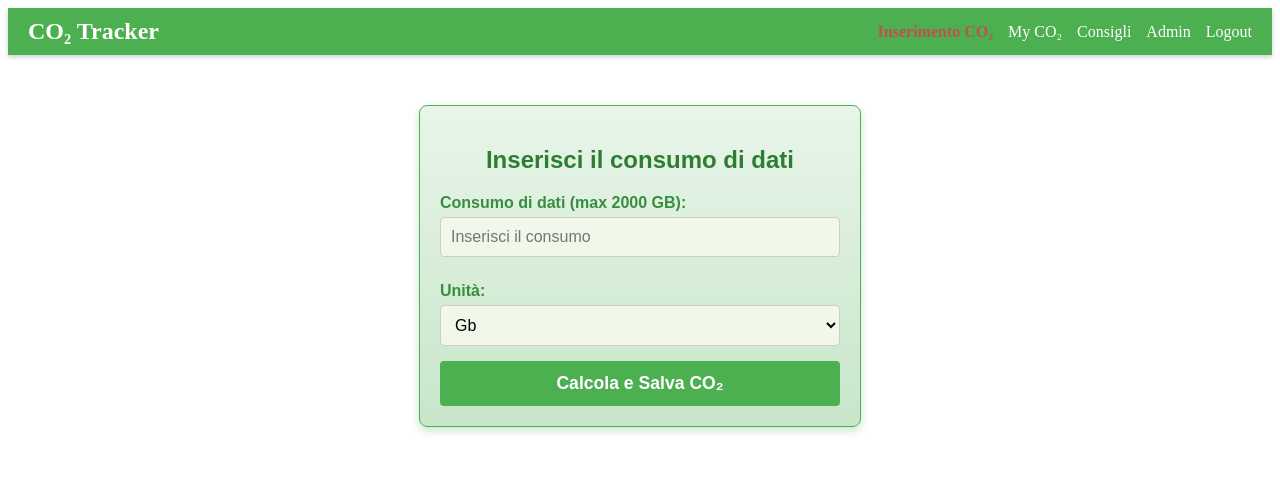
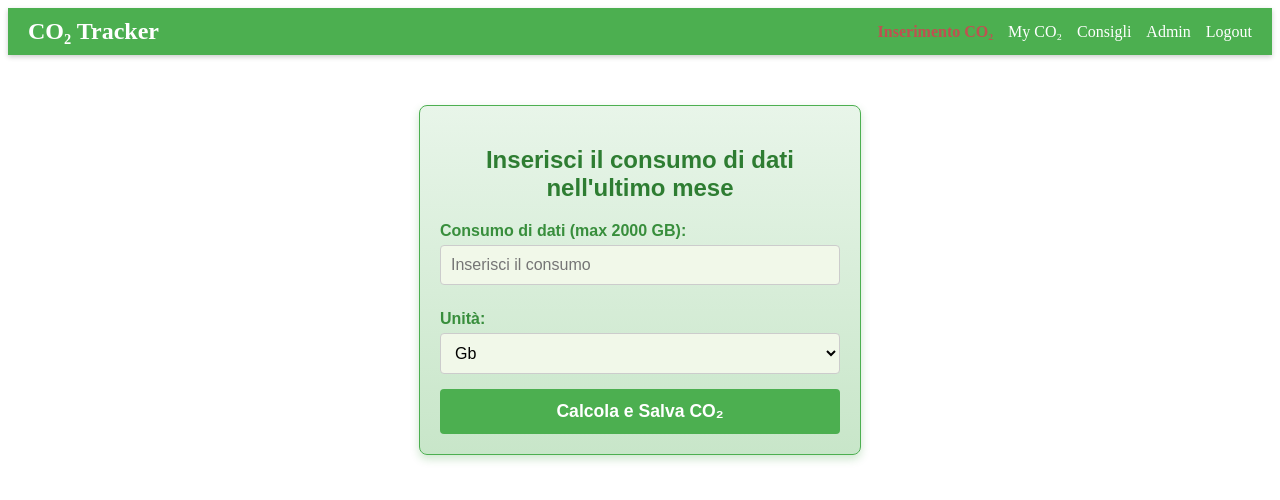
Before and after one commit to MetalGandix/CO2_Phd, an Angular app in the folder co2frontend/: page /co2-input in a window 1280 px wide. Shown: the top 500 px of the page. Built offline with nearby package versions, Linux system fonts and the light colour scheme; sample sign-in values are in the browser's storage.

Commit message:
Added a string

```diff
--- a/co2frontend/src/app/co2-input/co2-input.component.html
+++ b/co2frontend/src/app/co2-input/co2-input.component.html
@@ -1,5 +1,5 @@
 <div class="co2-input-container">
-  <h2>Inserisci il consumo di dati</h2>
+  <h2>Inserisci il consumo di dati nell'ultimo mese</h2>
   <form (ngSubmit)="onSubmit()">
     <!-- Input per il numero -->
     <label for="data-amount">Consumo di dati (max 2000 GB):</label>
```
